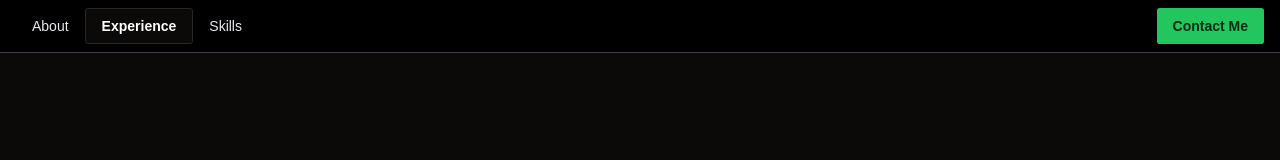
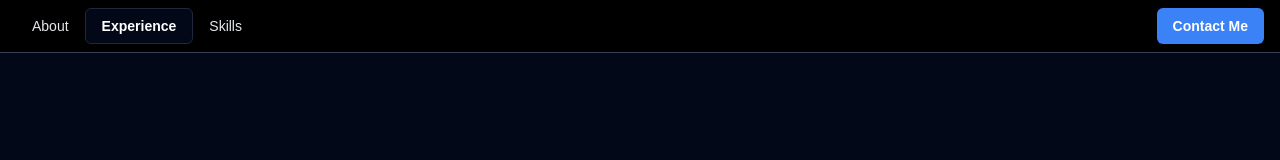
Before and after one commit to fbarzin/portfolio, a Next.js app: page / in a window 1280 px wide. Shown: the top 160 px of the page. Built offline with nearby package versions, Linux system fonts and the light colour scheme.

Commit message:
Changes the primary color to blue.

```diff
--- a/src/app/globals.css
+++ b/src/app/globals.css
@@ -9,25 +9,25 @@
 @layer base {
   :root {
     --background: 0 0% 100%;
-    --foreground: 240 10% 3.9%;
+    --foreground: 222.2 84% 4.9%;
     --card: 0 0% 100%;
-    --card-foreground: 240 10% 3.9%;
+    --card-foreground: 222.2 84% 4.9%;
     --popover: 0 0% 100%;
-    --popover-foreground: 240 10% 3.9%;
-    --primary: 142.1 76.2% 36.3%;
-    --primary-foreground: 355.7 100% 97.3%;
-    --secondary: 240 4.8% 95.9%;
-    --secondary-foreground: 240 5.9% 10%;
-    --muted: 240 4.8% 95.9%;
-    --muted-foreground: 240 3.8% 46.1%;
-    --accent: 240 4.8% 95.9%;
-    --accent-foreground: 240 5.9% 10%;
+    --popover-foreground: 222.2 84% 4.9%;
+    --primary: 221.2 83.2% 53.3%;
+    --primary-foreground: 210 40% 98%;
+    --secondary: 210 40% 96.1%;
+    --secondary-foreground: 222.2 47.4% 11.2%;
+    --muted: 210 40% 96.1%;
+    --muted-foreground: 215.4 16.3% 46.9%;
+    --accent: 210 40% 96.1%;
+    --accent-foreground: 222.2 47.4% 11.2%;
     --destructive: 0 84.2% 60.2%;
-    --destructive-foreground: 0 0% 98%;
-    --border: 240 5.9% 90%;
-    --input: 240 5.9% 90%;
-    --ring: 142.1 76.2% 36.3%;
-    --radius: 0.3rem;
+    --destructive-foreground: 210 40% 98%;
+    --border: 214.3 31.8% 91.4%;
+    --input: 214.3 31.8% 91.4%;
+    --ring: 221.2 83.2% 53.3%;
+    --radius: 0.5rem;
     --chart-1: 12 76% 61%;
     --chart-2: 173 58% 39%;
     --chart-3: 197 37% 24%;
@@ -36,25 +36,25 @@
   }
 
   .dark {
-    --background: 20 14.3% 4.1%;
-    --foreground: 0 0% 95%;
-    --card: 24 9.8% 10%;
-    --card-foreground: 0 0% 95%;
-    --popover: 0 0% 9%;
-    --popover-foreground: 0 0% 95%;
-    --primary: 142.1 70.6% 45.3%;
-    --primary-foreground: 144.9 80.4% 10%;
-    --secondary: 240 3.7% 15.9%;
-    --secondary-foreground: 0 0% 98%;
-    --muted: 0 0% 15%;
-    --muted-foreground: 240 5% 64.9%;
-    --accent: 12 6.5% 15.1%;
-    --accent-foreground: 0 0% 98%;
+    --background: 222.2 84% 4.9%;
+    --foreground: 210 40% 98%;
+    --card: 222.2 84% 4.9%;
+    --card-foreground: 210 40% 98%;
+    --popover: 222.2 84% 4.9%;
+    --popover-foreground: 210 40% 98%;
+    --primary: 217.2 91.2% 59.8%;
+    --primary-foreground: 222.2 47.4% 11.2%;
+    --secondary: 217.2 32.6% 17.5%;
+    --secondary-foreground: 210 40% 98%;
+    --muted: 217.2 32.6% 17.5%;
+    --muted-foreground: 215 20.2% 65.1%;
+    --accent: 217.2 32.6% 17.5%;
+    --accent-foreground: 210 40% 98%;
     --destructive: 0 62.8% 30.6%;
-    --destructive-foreground: 0 85.7% 97.3%;
-    --border: 240 3.7% 15.9%;
-    --input: 240 3.7% 15.9%;
-    --ring: 142.4 71.8% 29.2%;
+    --destructive-foreground: 210 40% 98%;
+    --border: 217.2 32.6% 17.5%;
+    --input: 217.2 32.6% 17.5%;
+    --ring: 224.3 76.3% 48%;
     --chart-1: 220 70% 50%;
     --chart-2: 160 60% 45%;
     --chart-3: 30 80% 55%;
@@ -62,7 +62,6 @@
     --chart-5: 340 75% 55%;
   }
 }
-
 
 @layer base {
   * {
--- a/src/components/NavBar.tsx
+++ b/src/components/NavBar.tsx
@@ -70,7 +70,7 @@
       <Button
         variant="default"
         onClick={() => (window.location.href = 'mailto:farzadbarzin@gmail.com')}
-        className="ml-auto text-sm font-semibold"
+        className="ml-auto text-sm font-semibold text-white"
       >
         Contact Me
       </Button>
```
